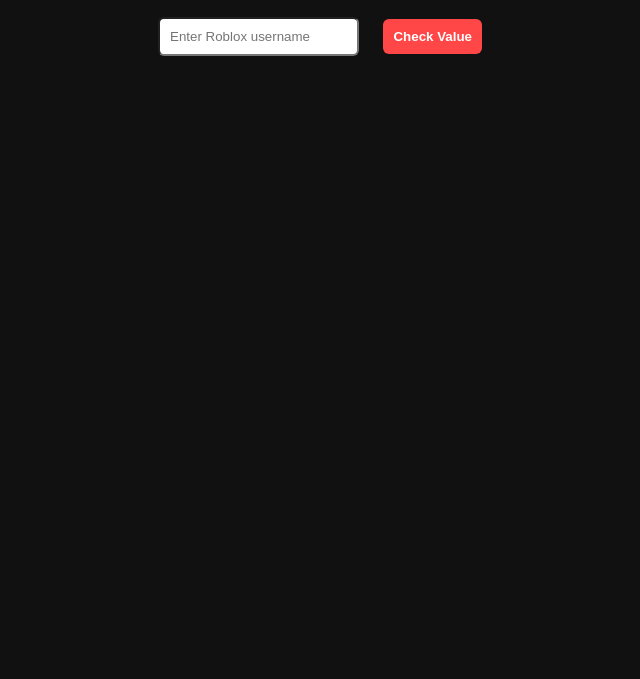
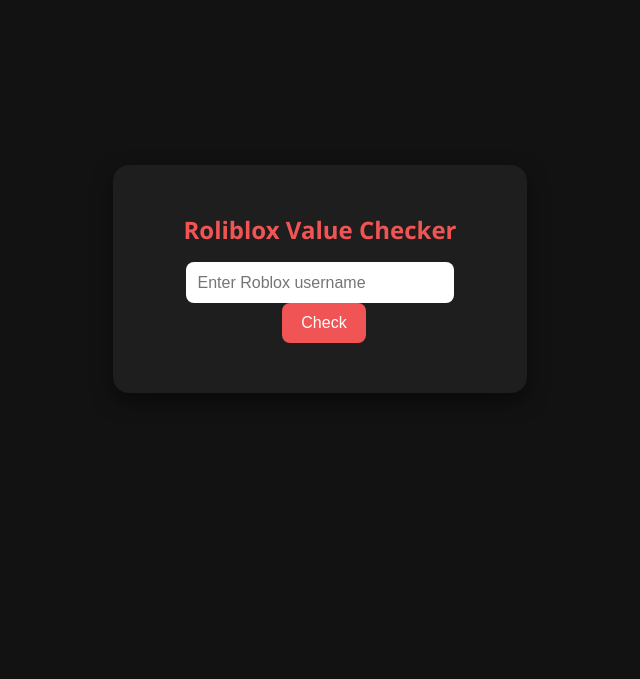
Before and after one commit to frndplayz-lang/roliblox, a plain HTML site: page index.html in a window 1280 px wide. Shown: the part 121-800 px from the top of the page, without its empty margins (320-960 px from the left). Drawn offline with Linux system fonts and the light colour scheme.

Commit message:
Update index.html

```diff
--- a/index.html
+++ b/index.html
@@ -3,16 +3,122 @@
 <head>
   <meta charset="UTF-8">
   <meta name="viewport" content="width=device-width, initial-scale=1.0">
-  <title>Roliblox Value Checker</title>
-  <link rel="stylesheet" href="style.css">
-  <!-- Firebase SDK -->
-  <script type="module" src="app.js" defer></script>
+  <title>Roliblox Avatar Value Checker</title>
+  <style>
+    body {
+      background: #121212;
+      color: #fff;
+      font-family: 'Segoe UI', Tahoma, Geneva, Verdana, sans-serif;
+      display: flex;
+      justify-content: center;
+      align-items: center;
+      height: 100vh;
+      margin: 0;
+    }
+
+    .container {
+      background: #1e1e1e;
+      padding: 2rem;
+      border-radius: 16px;
+      text-align: center;
+      box-shadow: 0 8px 20px rgba(0, 0, 0, 0.5);
+      width: 350px;
+      animation: fadeIn 0.8s ease;
+    }
+
+    h1 {
+      margin-bottom: 1rem;
+      font-size: 1.5rem;
+      color: #f05454;
+    }
+
+    input {
+      padding: 0.7rem;
+      border: none;
+      border-radius: 8px;
+      outline: none;
+      width: 70%;
+      font-size: 1rem;
+    }
+
+    button {
+      padding: 0.7rem 1.2rem;
+      background: #f05454;
+      color: white;
+      border: none;
+      border-radius: 8px;
+      font-size: 1rem;
+      margin-left: 8px;
+      cursor: pointer;
+      transition: background 0.3s ease;
+    }
+
+    button:hover {
+      background: #ff7676;
+    }
+
+    .spinner {
+      display: none;
+      margin: 1rem auto;
+      border: 5px solid #333;
+      border-top: 5px solid #f05454;
+      border-radius: 50%;
+      width: 40px;
+      height: 40px;
+      animation: spin 1s linear infinite;
+    }
+
+    #result {
+      margin-top: 1rem;
+      font-size: 1.1rem;
+      opacity: 0;
+      transition: opacity 0.5s ease;
+    }
+
+    @keyframes spin {
+      from { transform: rotate(0deg); }
+      to { transform: rotate(360deg); }
+    }
+
+    @keyframes fadeIn {
+      from { opacity: 0; transform: translateY(20px); }
+      to { opacity: 1; transform: translateY(0); }
+    }
+  </style>
 </head>
 <body>
-  <h1>Roliblox Avatar Value Checker</h1>
-  <input id="username" placeholder="Enter Roblox username">
-  <button id="checkValue">Check Value</button>
+  <div class="container">
+    <h1>Roliblox Value Checker</h1>
+    <input type="text" id="username" placeholder="Enter Roblox username">
+    <button onclick="checkValue()">Check</button>
+    <div class="spinner" id="spinner"></div>
+    <p id="result"></p>
+  </div>
 
-  <div id="result"></div>
+  <script>
+    function checkValue() {
+      const username = document.getElementById("username").value;
+      const spinner = document.getElementById("spinner");
+      const result = document.getElementById("result");
+
+      if (!username) {
+        result.textContent = "⚠️ Please enter a username!";
+        result.style.opacity = 1;
+        return;
+      }
+
+      // Show spinner
+      spinner.style.display = "block";
+      result.style.opacity = 0;
+
+      // Fake loading (simulate API call)
+      setTimeout(() => {
+        spinner.style.display = "none";
+        const fakeValue = Math.floor(Math.random() * 20000) + 1000;
+        result.textContent = `Estimated value for ${username}: ${fakeValue} Robux (demo)`;
+        result.style.opacity = 1;
+      }, 1500);
+    }
+  </script>
 </body>
 </html>
```
